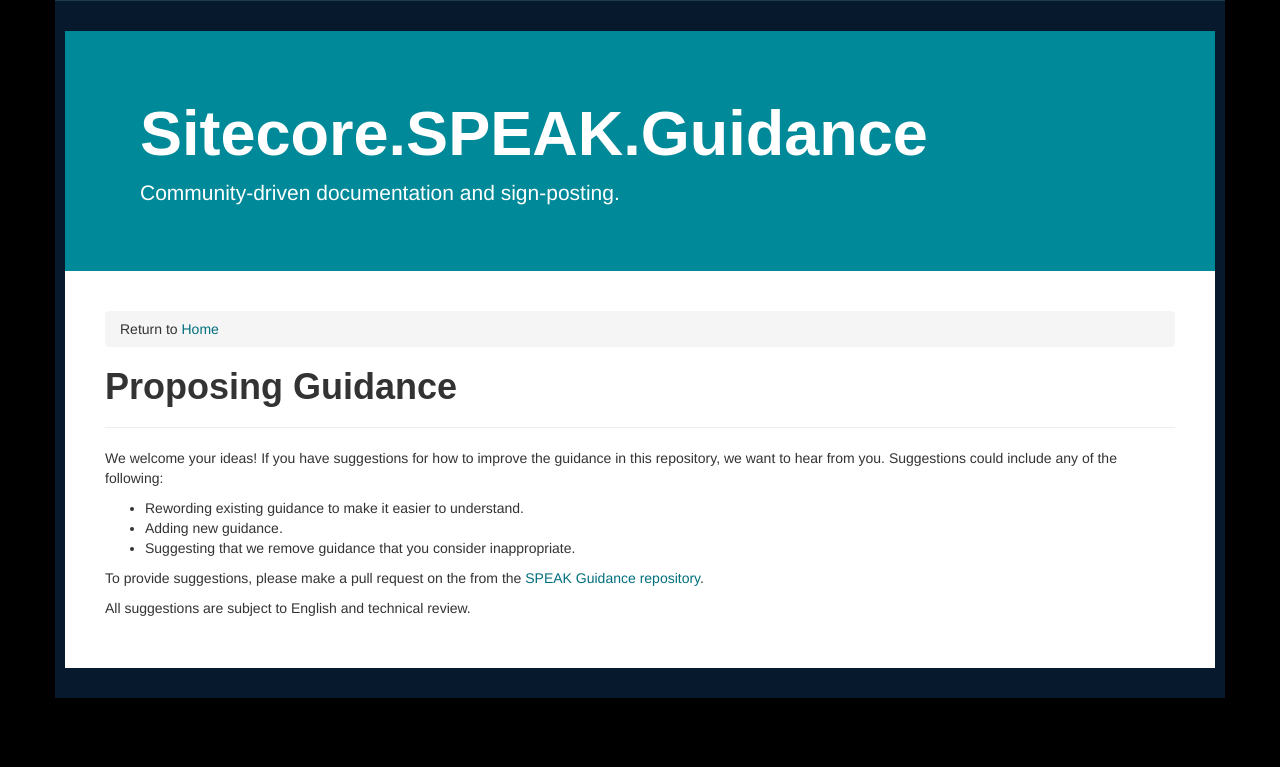
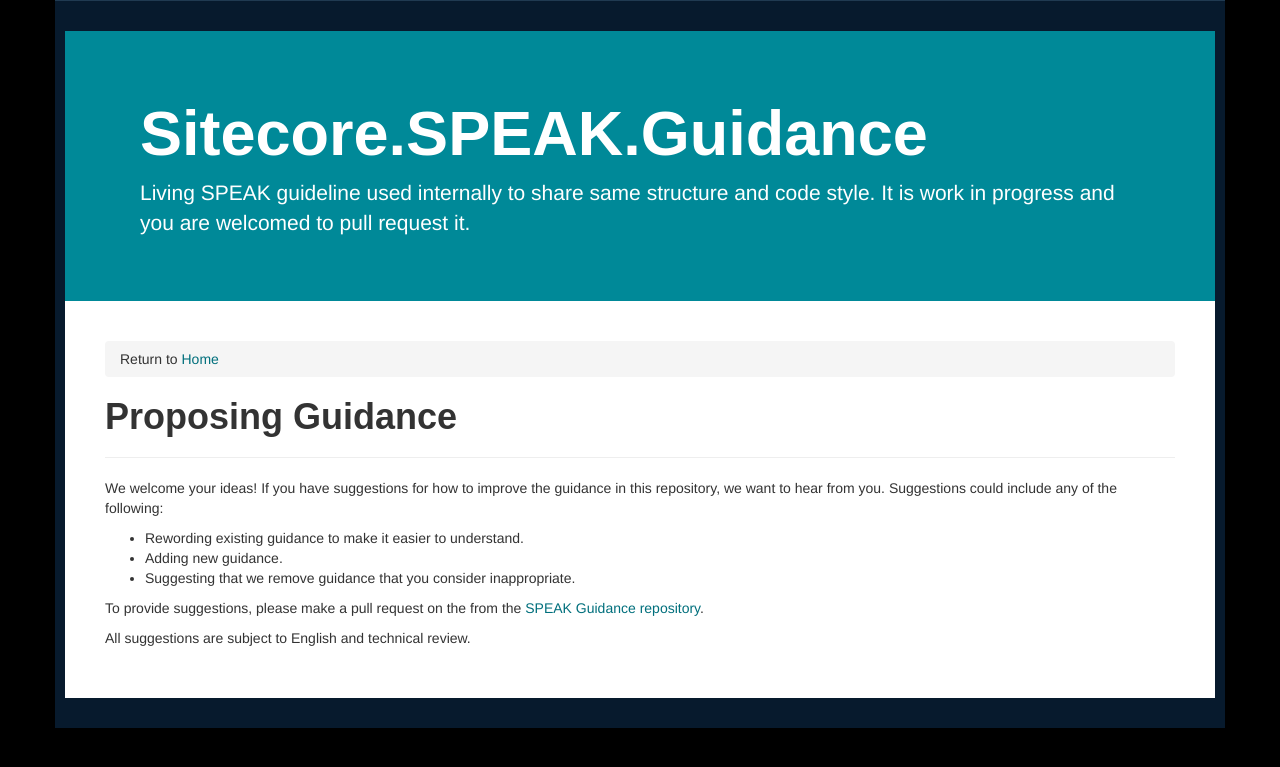
Before and after one commit to Sitecore-Community/Sitecore.Speak.Guidance, a Jekyll site: the page built from Contributing to SPEAK/ProposingGuidance.md, in a window 1280 px wide. Shown: the top 767 px of the page. Built offline with Jekyll 4.4.1, drawn with Linux system fonts in a browser that asks for light colours; nearby versions of some CDN libraries; some web fonts are replaced.

Commit message:
Update default.html
Fixed tagline.

```diff
--- a/_layouts/default.html
+++ b/_layouts/default.html
@@ -28,7 +28,7 @@
 <div class="jumbotron doc-masthead">
       <div class="container">
         <h1>Sitecore.SPEAK.Guidance</h1>
-        <p>Community-driven documentation and sign-posting.</p>
+        <p>Living SPEAK guideline used internally to share same structure and code style. It is work in progress and you are welcomed to pull request it.</p>
       </div>
 </div>
 
```
